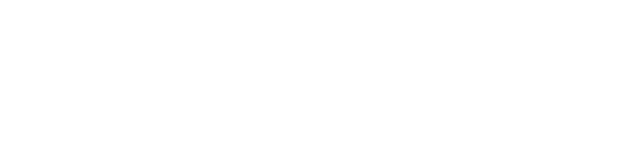
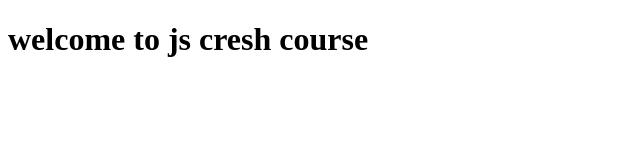
Before and after one commit to Noman-developer/first-the-print, a plain HTML site: page index.html in a window 1280 px wide. Shown: the whole page, without its empty margins (0-640 px from the left). Drawn offline with Linux system fonts and the light colour scheme.

Commit message:
skipped staged step and convert all files to commit

```diff
--- a/index.html
+++ b/index.html
@@ -7,7 +7,7 @@
 </head>
 <body>
 
-
+<h1>welcome to js cresh course</h1>
 
 
     <script src="./script.js"></script>
```
